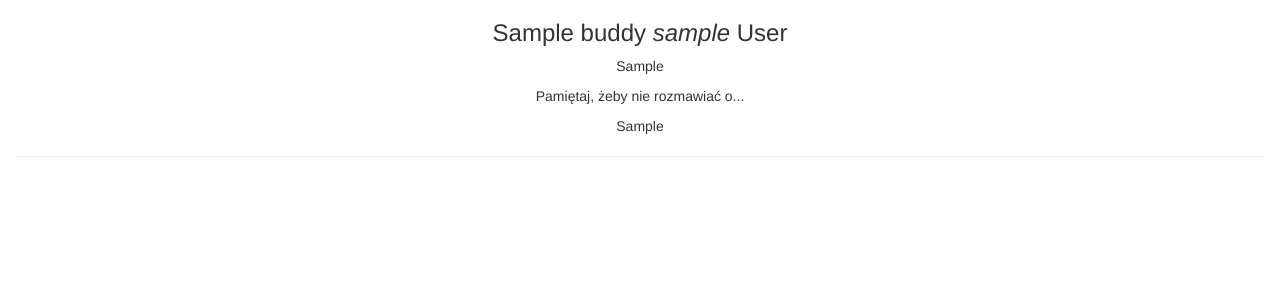
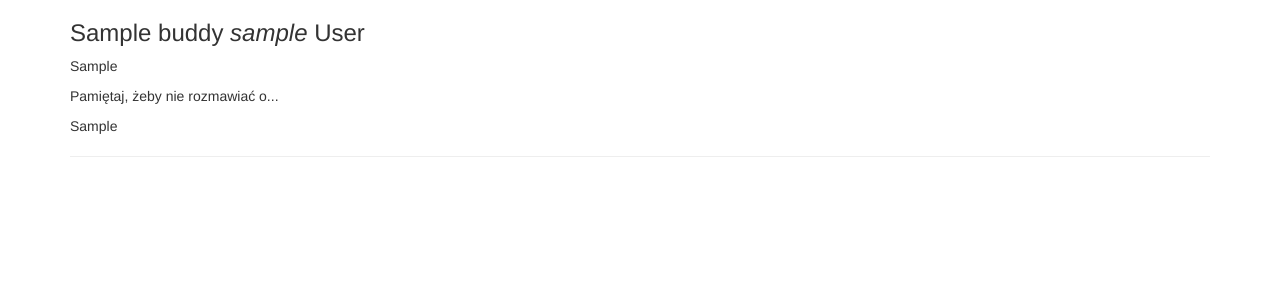
Before and after one commit to ithinksodigital/django, a Django app: a page that uses people/templates/people/index.html in a window 1280 px wide. Shown: the top 300 px of the page. Run offline with Django 3.2, Linux system fonts and the light colour scheme; tables that the repository leaves empty hold one stand-in row (values such as "Sample post"); some libraries are stand-ins or nearby versions.

Commit message:
Django folder4

```diff
--- a/people/templates/people/index.html
+++ b/people/templates/people/index.html
@@ -14,8 +14,9 @@
 
 {% block content %}
 
-<div class="col-xs-12 content">
-
+<div class="container">
+	<div class="row">
+		<div class="col-xs-12">
 			{% for buddy in buddies %}
 
 			<h3>{{buddy.name}}  <i> {{buddy.nickname}} </i> {{buddy.last_name}} </h3>
@@ -29,3 +30,5 @@
 {% endblock content %}
 
 		</div>
+	</div>
+</div>
```
Lines whose indentation alone changed are shown as unchanged.
